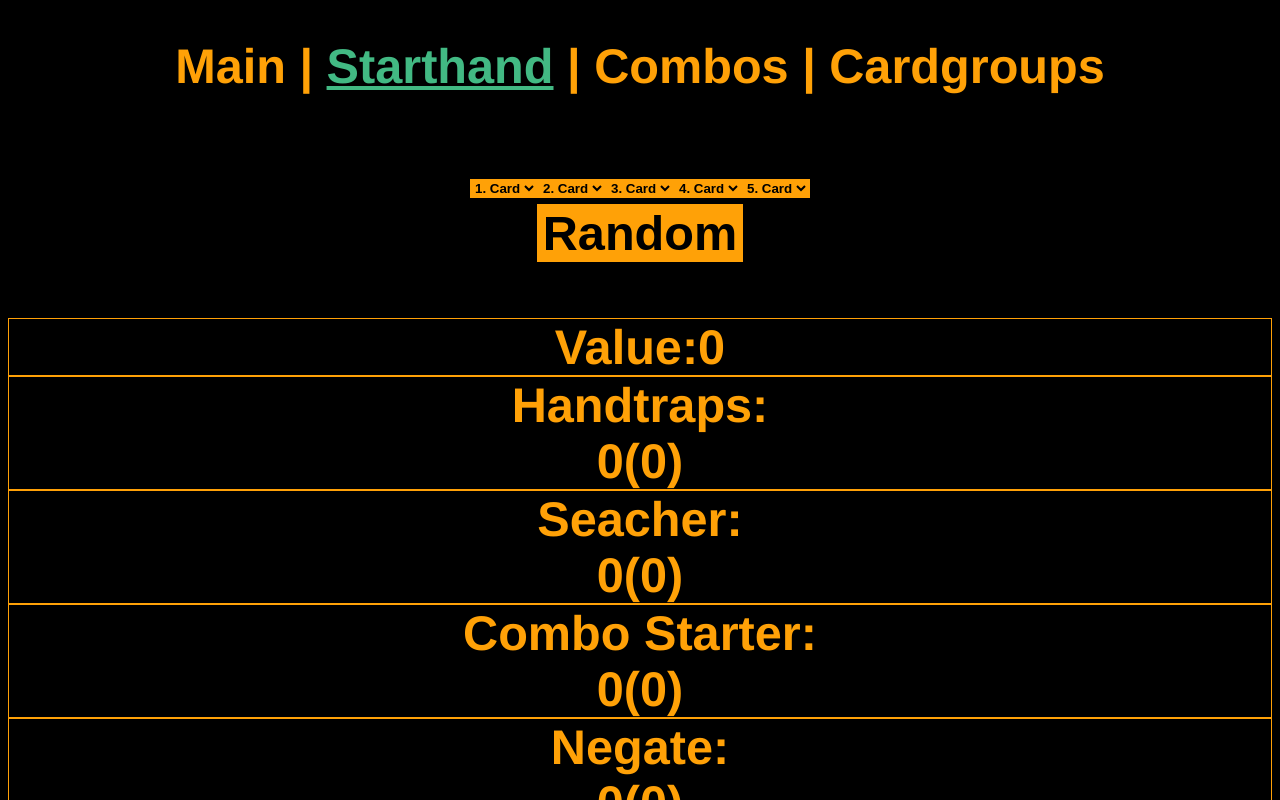
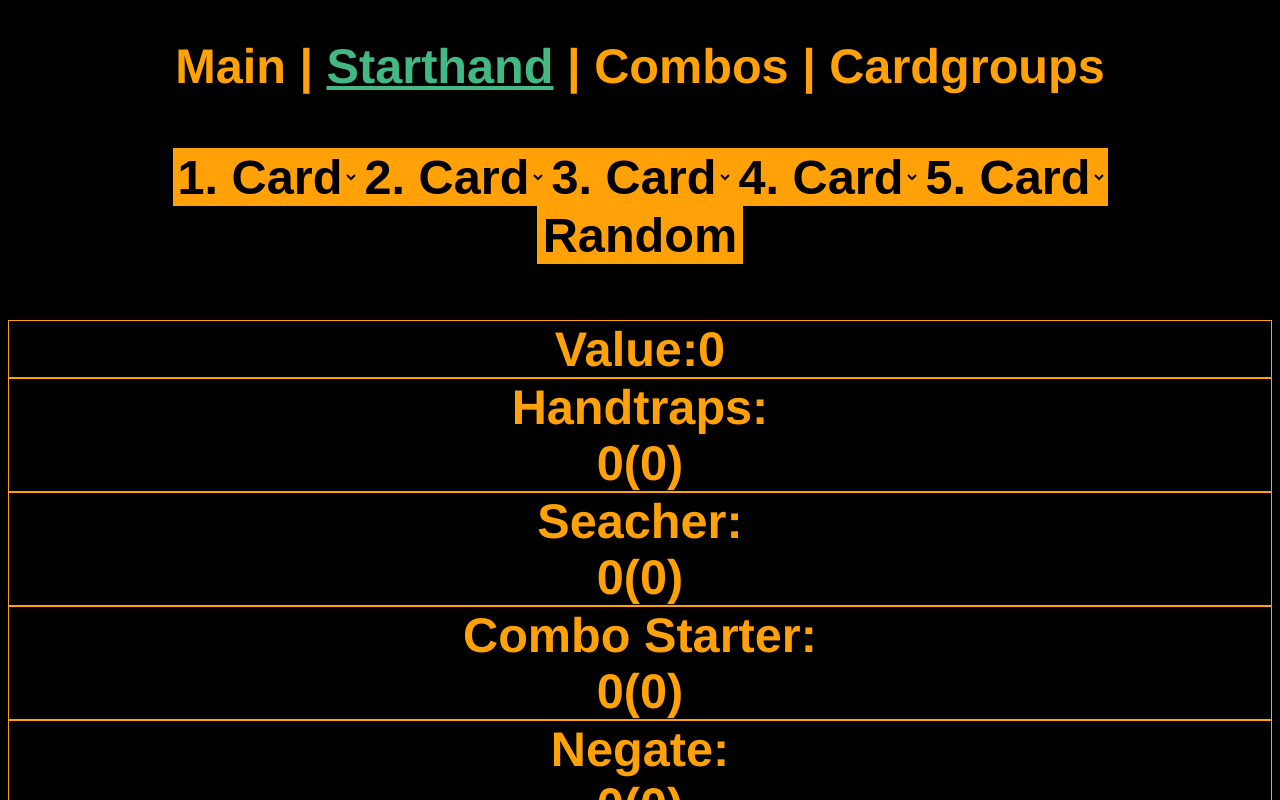
Before and after one commit to TimL135/deckBuildHelper2.0, a Vue app: page /#/StartHand in a window 1280 px wide. Shown: the top 800 px of the page. Built offline with nearby package versions, Linux system fonts and the light colour scheme.

Commit message:
style change/build

```diff
--- a/src/main.scss
+++ b/src/main.scss
@@ -76,9 +76,11 @@ span{
     font-weight: bold !important;
 }
 .form-select:focus{
+  font-size: 3.8vw !important;
   box-shadow: none !important;
 }
 .form-control,.form-select{
+  font-size: 3.8vw !important;
   box-shadow: none !important;
     font-weight: bold !important;
     background-color:#ffa107 !important;
@@ -108,7 +110,7 @@ span{
     cursor:default;
   }
   .green{
-    background-color: #289287 !important;
+    background-color: #42b983 !important;
   }
 .monster {
     background-color: #b5542c !important;
```
Also changed, not shown: 7 other files (tests, documents, lock files or other folders).
